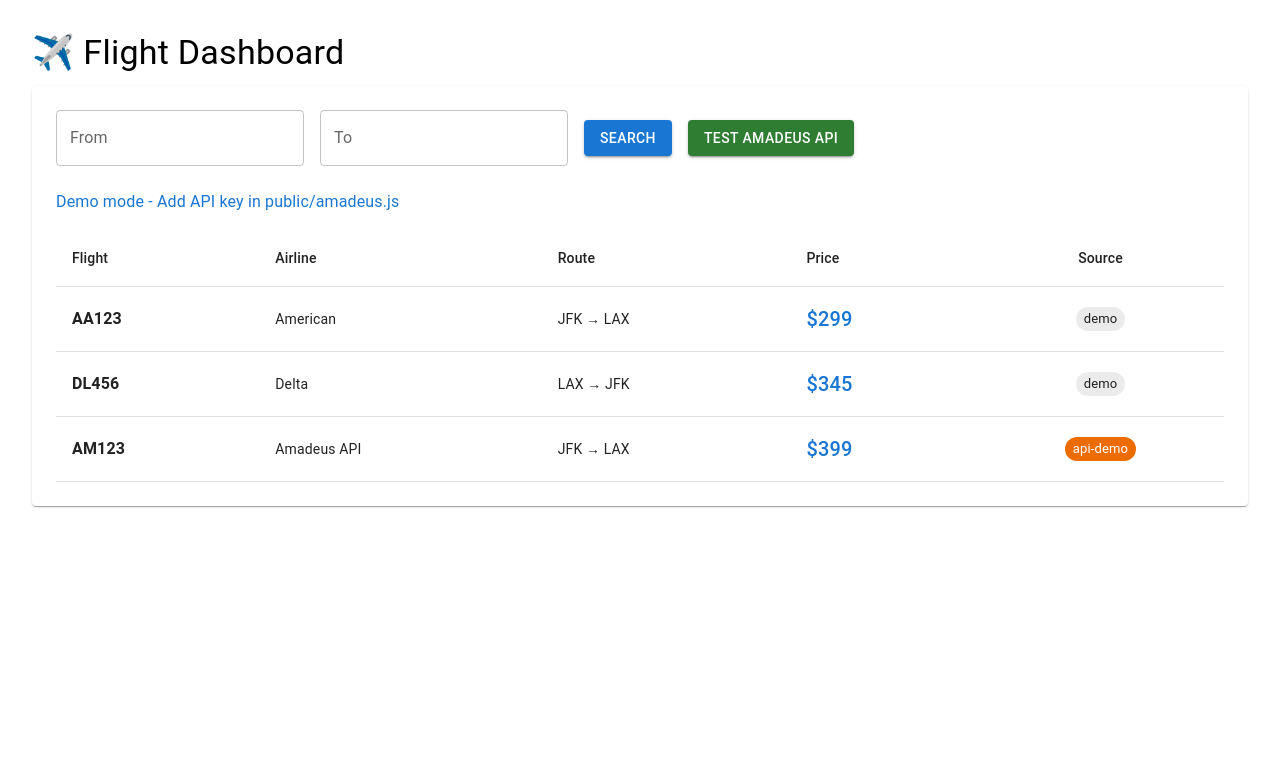
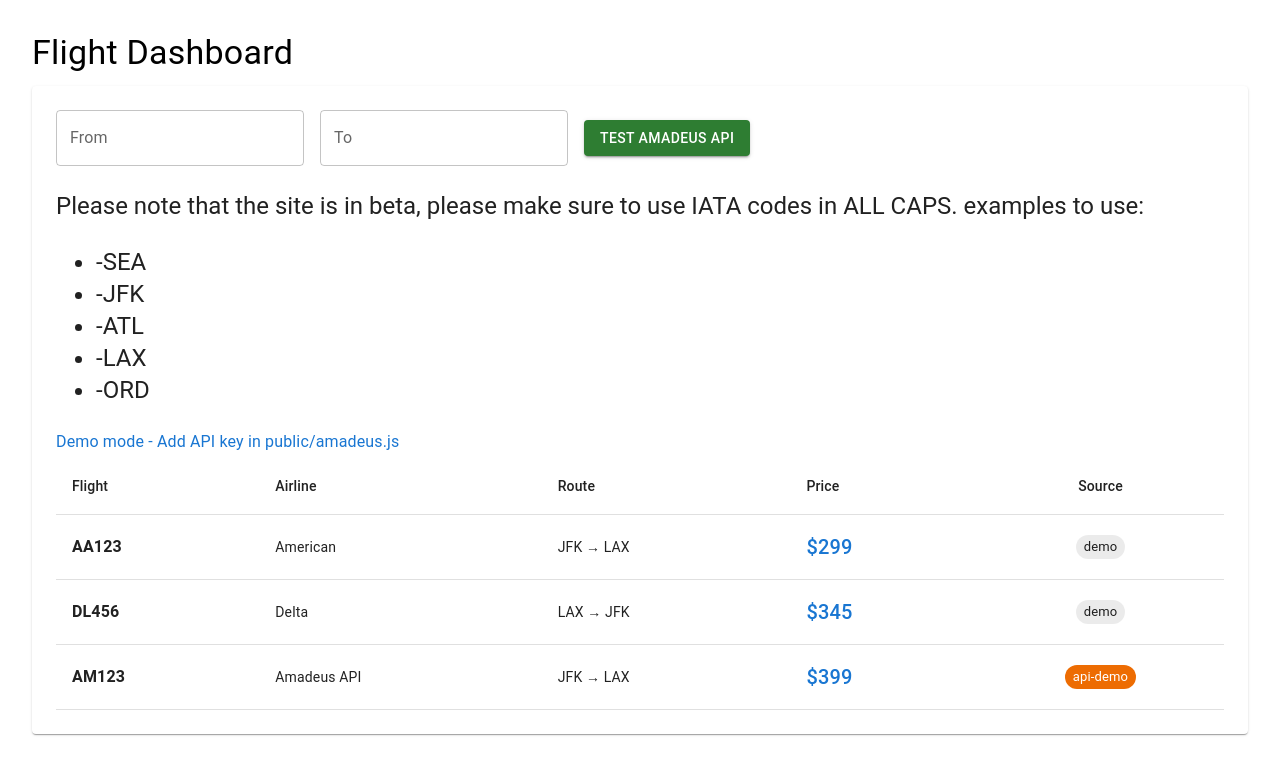
Before and after one commit to palaken73-jpg/flights-dashboard, a React (Create React App) app: page / in a window 1280 px wide. Both pictures are taken after a click on the button "TEST AMADEUS API". Shown: the top 774 px of the page. Built offline with nearby package versions, Linux system fonts and the light colour scheme; no server answers.

Commit message:
deploying in prod

```diff
--- a/public/amadeus.js
+++ b/public/amadeus.js
@@ -13,6 +13,7 @@ window.AmadeusAPI = {
       return { demo: true, flights: [] };
     }
 const url = `https://test.api.amadeus.com/v2/shopping/flight-offers?originLocationCode=JFK&destinationLocationCode=LAX&departureDate=2025-01-20&adults=1&max=5`;
+
 
 // Add Authorization header (if making direct fetch)
 const options = {
@@ -30,7 +31,7 @@ const options = {
       const tokenData = await tokenRes.json();
 
       const flightRes = await fetch(
-        `https://test.api.amadeus.com/v2/shopping/flight-offers?originLocationCode=${origin}&destinationLocationCode=${destination}&departureDate=2024-01-20`,
+        `https://test.api.amadeus.com/v2/shopping/flight-offers?originLocationCode=${origin}&destinationLocationCode=${destination}&departureDate=2026-01-20&adults=1&max=5`,
         {
           headers: { 'Authorization': `Bearer ${tokenData.access_token}` }
         }
--- a/src/index.tsx
+++ b/src/index.tsx
@@ -21,18 +21,11 @@ const FlightDashboard = () => {
   const [search, setSearch] = useState({ origin: '', destination: '' });
   const [apiStatus, setApiStatus] = useState('');
 
-  const handleSearch = () => {
-    setFlights([
-      { id: 1, flight: 'AA123', airline: 'American', from: search.origin || 'JFK', to: search.destination || 'LAX', price: 299, source: 'demo' },
-      { id: 2, flight: 'DL456', airline: 'Delta', from: search.origin || 'JFK', to: search.destination || 'LAX', price: 345, source: 'demo' },
-    ]);
-  };
-
   const testAmadeus = async () => {
     setApiStatus('Loading...');
 
     // @ts-ignore - AmadeusAPI is in public/amadeus.js
-    const result = await window.AmadeusAPI?.getFlights('JFK', 'LAX');
+    const result = await window.AmadeusAPI?.getFlights( search.origin, search.destination);
 
     if(!result || result.demo) {
       setApiStatus('Demo mode - Add API key in public/amadeus.js');
@@ -65,7 +58,7 @@ const FlightDashboard = () => {
   return (
     <Box sx={{ p: 3 }}>
       <Typography variant="h4" gutterBottom>
-        ✈️ Flight Dashboard
+        Flight Dashboard
       </Typography>
 
       <Paper sx={{ p: 3, mb: 3 }}>
@@ -74,18 +67,15 @@ const FlightDashboard = () => {
             label="From"
             value={search.origin}
             onChange={(e) => setSearch({...search, origin: e.target.value})}
-            placeholder="JFK"
+            placeholder='JFK'
+
           />
           <TextField
             label="To"
             value={search.destination}
             onChange={(e) => setSearch({...search, destination: e.target.value})}
-            placeholder="LAX"
+            placeholder='SEA'
           />
-          <Button variant="contained" onClick={handleSearch}>
-            Search
-          </Button>
-
           <Button
             variant="contained"
             color="success"
@@ -94,9 +84,20 @@ const FlightDashboard = () => {
             Test Amadeus API
           </Button>
         </Box>
+        <Typography variant="h5" gutterBottom> Please note that the site is in beta, please make sure to use IATA codes in ALL CAPS.
 
+          examples to use:
+          <ul>
+          <li>-SEA</li>
+          <li>-JFK</li>
+          <li> -ATL</li>
+          <li>-LAX</li>
+          <li>-ORD</li>
+          </ul>
+        </Typography>
         {apiStatus && (
-          <Typography color="primary" sx={{ mb: 2 }}>
+          <Typography color="primary" sx={{ mb: 0.5
+           }}>
             {apiStatus}
           </Typography>
         )}
```
